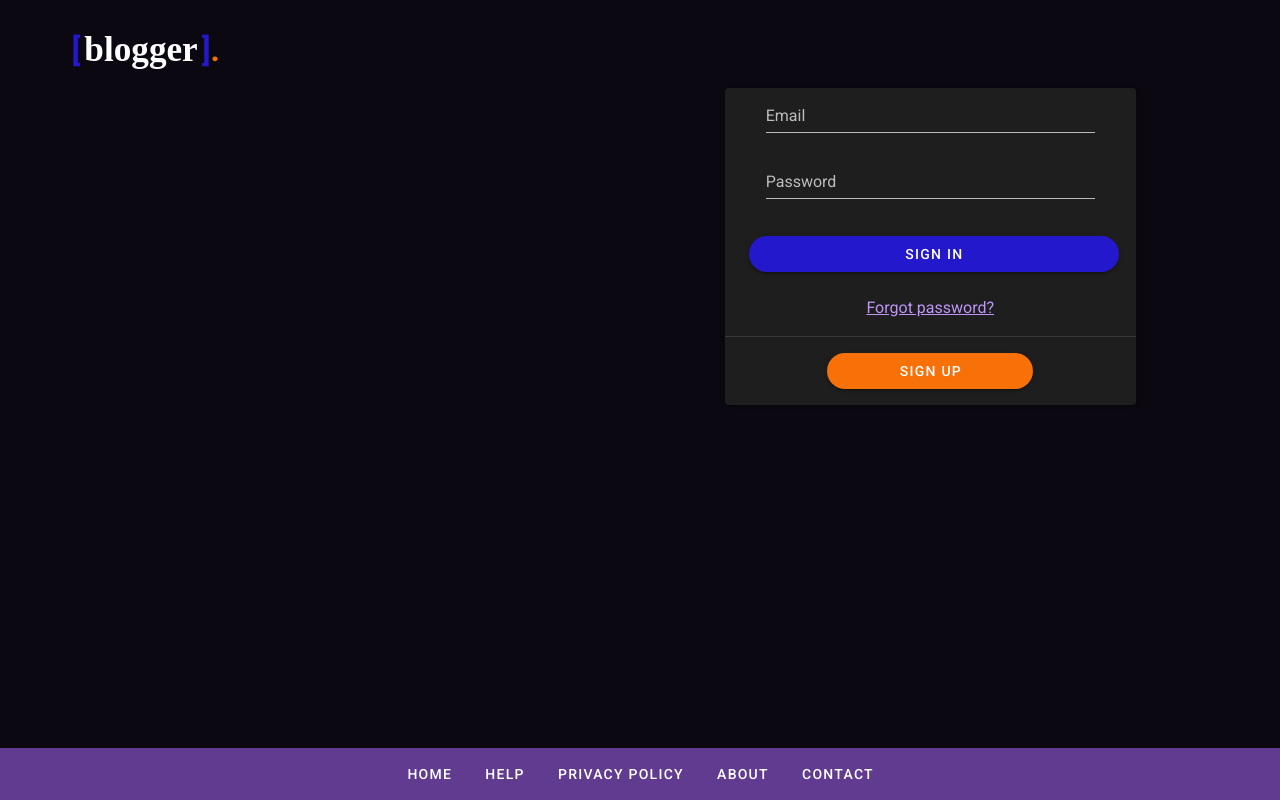
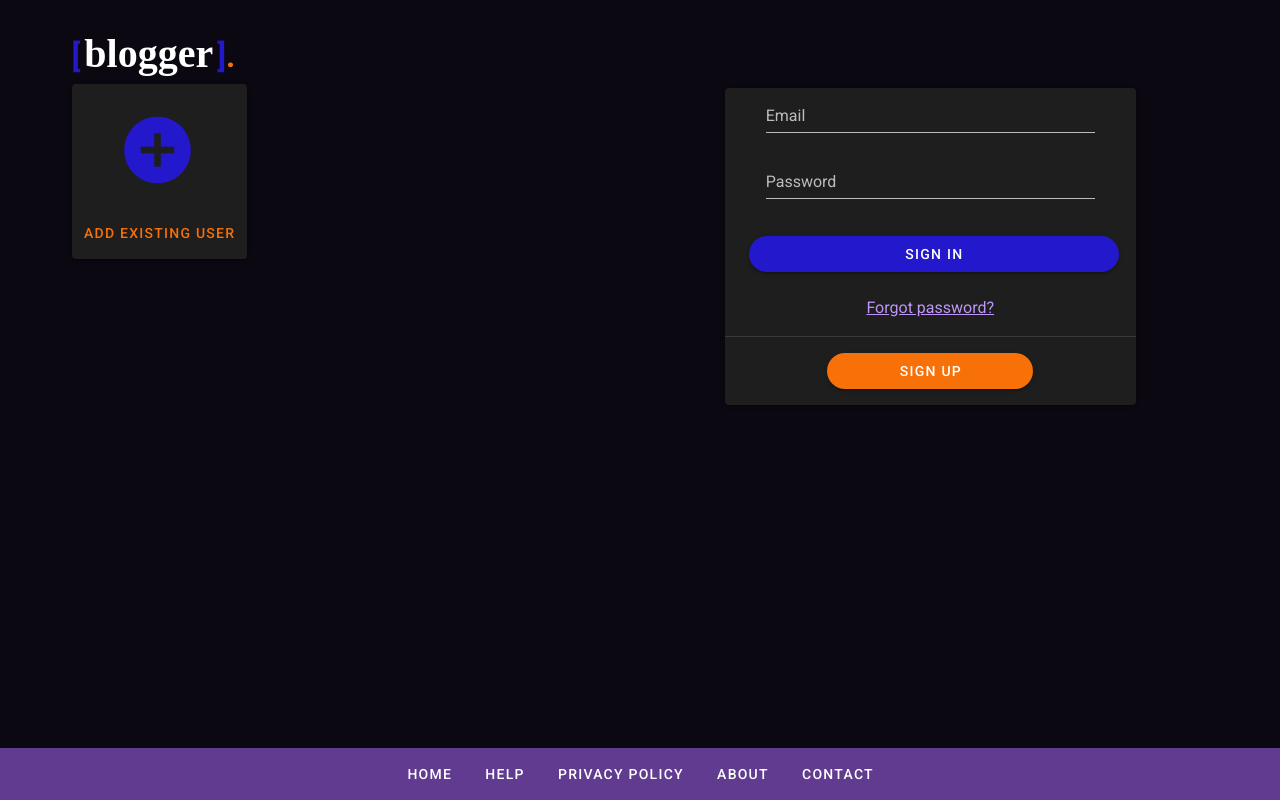
Before and after one commit to annethereshewent/blogger3, a Nuxt app: page / in a window 1280 px wide. Built offline with nearby package versions, Linux system fonts and the light colour scheme; a web font is replaced by a local one.

Commit message:
added user cards lol..

```diff
--- /dev/null
+++ b/components/auth/AddUserCard.vue
@@ -0,0 +1,40 @@
+<template>
+  <v-card width="175px" height="175px">
+    <v-card-text class="plus-icon">
+      <v-icon color="primary" @click="addUser()">mdi-plus-circle</v-icon>
+    </v-card-text>
+    <v-spacer />
+    <v-card-actions class="card-actions justify-center">
+      <v-btn text color="secondary" @click="addUser()">Add Existing User</v-btn>
+    </v-card-actions>
+  </v-card>
+</template>
+<script>
+export default {
+  name: 'AddUserCard',
+  methods: {
+    addUser() {
+      // do something
+    },
+  },
+}
+</script>
+<style lang="scss" scoped>
+.plus-icon {
+  .v-icon {
+    margin-top: 10px;
+    margin-left: 30px;
+    font-size: 80px !important;
+    transition: none;
+    ::after {
+      background: none;
+      opacity: 1;
+    }
+  }
+}
+.card-actions {
+  width: 100%;
+  position: absolute;
+  bottom: 0;
+}
+</style>
--- a/components/auth/Login.vue
+++ b/components/auth/Login.vue
@@ -4,6 +4,14 @@
       <v-col cols="6">
         <!-- add account / login to existing account area -->
         <logo />
+        <v-row>
+          <v-col v-for="account in accounts" :key="account.id">
+            <user-card :user="account" />
+          </v-col>
+          <v-col>
+            <add-user-card />
+          </v-col>
+        </v-row>
       </v-col>
       <v-col cols="6">
         <!-- login panel -->
@@ -16,11 +24,15 @@
                 lazy-validation
                 @submit.prevent="validate()"
               >
-                <v-text-field v-model="email" color="accent" label="Email" />
+                <v-text-field
+                  v-model="email"
+                  :rules="emailRules"
+                  color="accent"
+                  label="Email"
+                />
                 <v-text-field
                   v-model="password"
                   color="accent"
-                  :rules="emailRules"
                   type="password"
                   label="Password"
                 />
@@ -72,6 +84,11 @@ export default {
     valid: false,
     error: null,
   }),
+  computed: {
+    accounts() {
+      return this.$store.state.auth.accounts
+    },
+  },
   methods: {
     login() {
       // do something
@@ -80,6 +97,7 @@ export default {
       // do something
     },
     validate() {
+      console.log('validating...')
       if (this.$refs.form.validate()) {
         this.error = null
         this.login()
--- /dev/null
+++ b/components/auth/UserCard.vue
@@ -0,0 +1,25 @@
+<template>
+  <v-card width="350px" height="350px">
+    <v-img
+      :src="user.avatar_src"
+      class="white--text align-end"
+      width="350px"
+      height="300px"
+    />
+    <v-card-actions>
+      <v-spacer />
+      <v-btn color="secondary" text @click="login()">{{ user.username }}</v-btn>
+    </v-card-actions>
+  </v-card>
+</template>
+<script>
+export default {
+  name: 'UserCard',
+  props: {
+    user: {
+      type: Object,
+      required: true,
+    },
+  },
+}
+</script>
--- a/components/util/Logo.vue
+++ b/components/util/Logo.vue
@@ -21,7 +21,7 @@ export default {
     font-family: 'Baloo Tammudu 2';
     // font-weight: 400;
     font-weight: 800;
-    font-size: 2.2rem;
+    font-size: 2.5rem;
     color: white;
   }
   .bracket {
--- a/package.json
+++ b/package.json
@@ -16,7 +16,7 @@
     "nuxt": "^2.14.0"
   },
   "devDependencies": {
-    "@nuxtjs/vuetify": "^1.11.2",
+    "@nuxtjs/vuetify": "^2.3.10",
     "@vue/test-utils": "^1.0.3",
     "babel-core": "7.0.0-bridge.0",
     "babel-eslint": "^10.1.0",
--- /dev/null
+++ b/store/auth.js
@@ -0,0 +1,6 @@
+export const state = () => ({
+  authenticated: false,
+  user: null,
+  userID: null,
+  accounts: [],
+})
```
Also changed, not shown: store/README.md (deleted), store/index.js (added).
